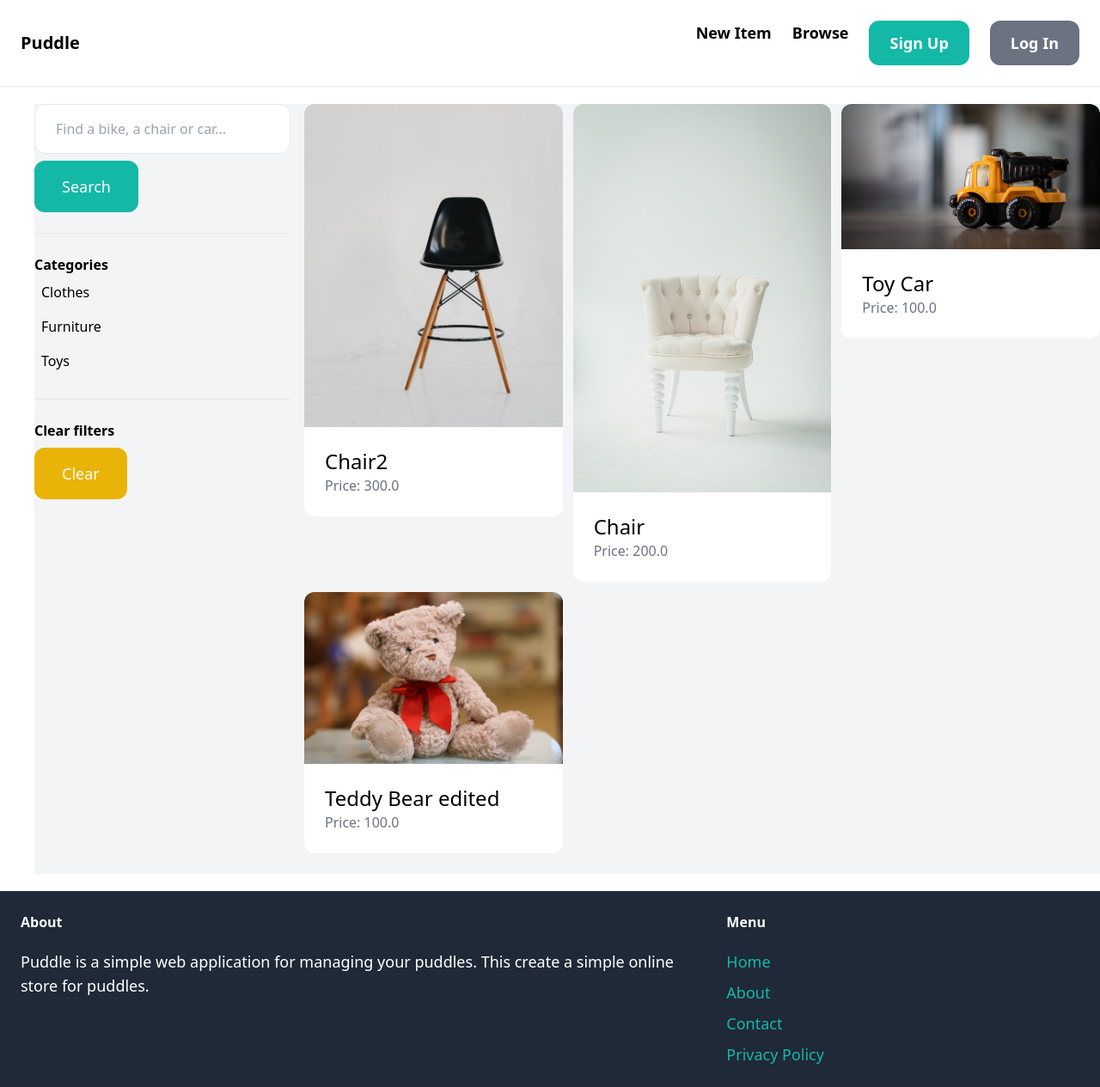
After one commit to Zappaware/simple-marketplace, a Django app: page /items/ in a window 1280 px wide. The commit adds this page. Shown: the whole page at 86% size. Run offline with Django 5.2, Linux system fonts and the light colour scheme; data comes from the database, SQL or seed files in the repository; some libraries are stand-ins or nearby versions.

Commit message:
Add search functionality

```diff
--- a/puddle/core/templates/core/base.html
+++ b/puddle/core/templates/core/base.html
@@ -15,7 +15,7 @@
          <a href="/" class="text-xl font-semibold">Puddle</a>
          <div class="flex space-x-6">
            <a href="{% url 'item:new' %}" class="text-lg font-semibold hover:text-gray-500">New Item</a>
-           <a href="#" class="text-lg font-semibold hover:text-gray-500">Browse</a>
+           <a href="{% url 'item:items' %}" class="text-lg font-semibold hover:text-gray-500">Browse</a>
            {% if request.user.is_authenticated %}
             <a href="#" class="px-6 py-3 text-lg font-semibold bg-teal-500 text-white rounded-xl hover:bg-teal-700">Inbox</a>
             <a href="{% url 'dashboard:index' %}" class="px-6 py-3 text-lg font-semibold bg-gray-500 text-white rounded-xl hover:bg-gray-700">Dashboard</a>
--- /dev/null
+++ b/puddle/item/templates/item/items.html
@@ -0,0 +1,53 @@
+{% extends 'core/base.html' %}
+
+{% block title %}Items{% endblock %}
+
+{% block content %}
+    <div class="pb-6 grid grid-cols-4 gap-4 bg-gray-100">
+        <div class="col-span-1">
+            <form method="get" action="{% url 'item:items' %}">
+                <input name="query" class="w-full py-4 px-6 border rounded-xl" type="text" value="{{ query }}" placeholder="Find a bike, a chair or car...">
+
+                <button class="mt-2 py-4 px-8 text-lg bg-teal-500 text-white rounded-xl">Search</button>
+            </form>
+
+            <hr class="my-6">
+
+            <p class="font-semibold">Categories</p>
+
+            <ul>
+                {% for category in categories %}
+                    <li class="py-2 px-2 rounded-xl{% if category.id == category_id %} bg-gray-200{% endif %}">
+                        <a href="{% url 'item:items' %}?query={{ query }}&category={{ category.id }}">{{ category.name }}</a>
+                    </li>
+                {% endfor %}
+            </ul>
+
+            <hr class="my-6">
+
+            <p class="font-semibold">Clear filters</p>
+
+            <ul>
+                <li><a href="{% url 'item:items' %}" class="mt-2 py-4 px-8 inline-block bg-yellow-500 text-lg rounded-xl text-white">Clear</a>
+        </div>
+
+        <div class="col-span-3">
+            <div class="grid grid-cols-3 gap-3">
+                {% for item in items %}
+                    <div>
+                        <a href="{% url 'item:detail' item.id %}">
+                            <div>
+                                <img src="{{ item.image.url }}" class="rounded-t-xl">
+                            </div>
+
+                            <div class="p-6 bg-white rounded-b-xl">
+                                <h2 class="text-2xl">{{ item.name }}</h2>
+                                <p class="text-gray-500">Price: {{ item.price }}</p>
+                            </div>
+                        </a>
+                    </div>
+                {% endfor %}
+            </div>
+        </div>
+    </div>
+{% endblock %}
--- a/puddle/item/urls.py
+++ b/puddle/item/urls.py
@@ -5,6 +5,7 @@ from . import views
 app_name = "item"
 
 urlpatterns = [
+    path("", views.items, name="items"),
     path("new/", views.new, name="new"),
     path("<int:pk>/", views.detail, name="detail"),
     path("<int:pk>/delete/", views.delete, name="delete"),
--- a/puddle/item/views.py
+++ b/puddle/item/views.py
@@ -1,10 +1,34 @@
 from django.contrib.auth.decorators import login_required
+from django.db.models import Q
 from django.shortcuts import get_object_or_404, redirect, render
 
 from .forms import EditItemForm, NewItemForm
-from .models import Item
+from .models import Category, Item
+
 
 # Create your views here.
+def items(request):
+    query = request.GET.get("query", "")
+    category_id = request.GET.get("category", 0)
+    items = Item.objects.filter(is_sold=False)
+    categories = Category.objects.all()
+
+    if category_id:
+        items = items.filter(category__id=category_id)
+
+    if query:
+        items = items.filter(Q(name__icontains=query) | Q(description__icontains=query))
+
+    return render(
+        request,
+        "item/items.html",
+        {
+            "items": items,
+            "query": query,
+            "categories": categories,
+            "category_id": int(category_id),
+        },
+    )
 
 
 def detail(request, pk):
```
